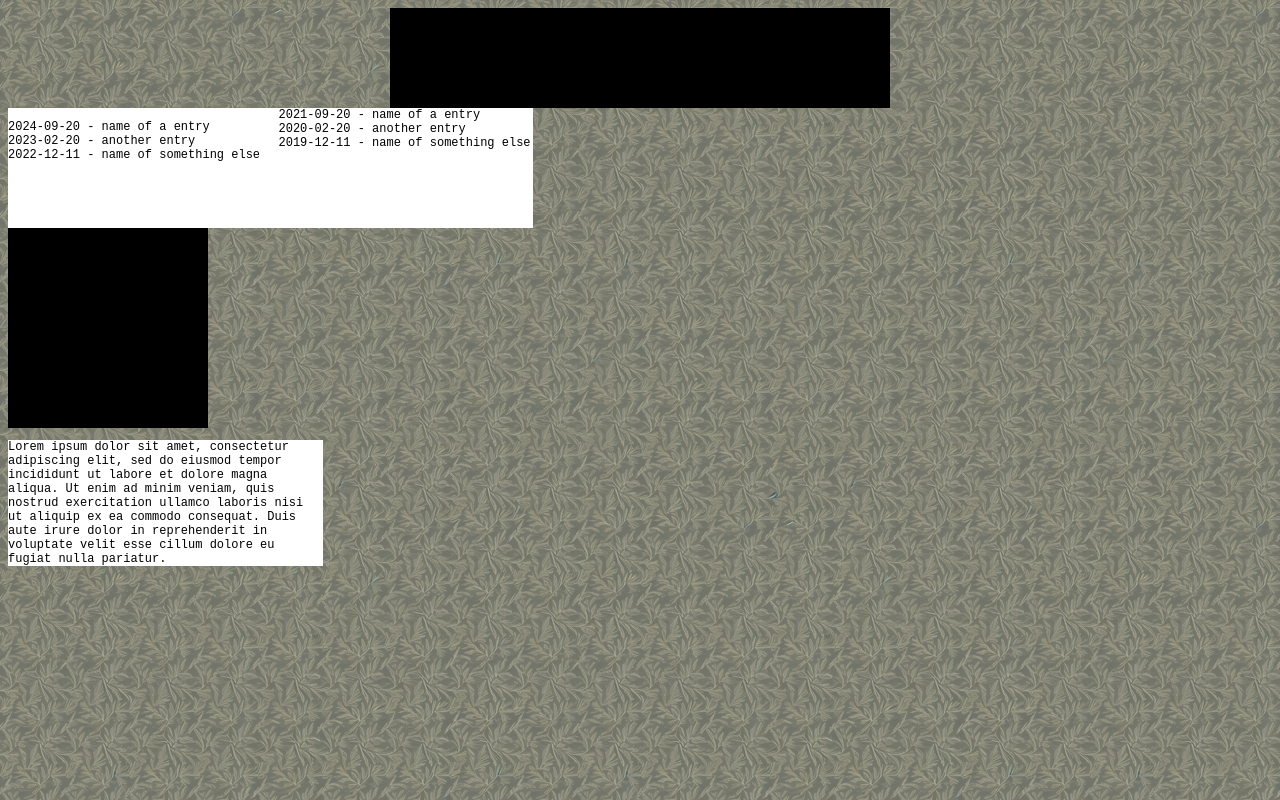
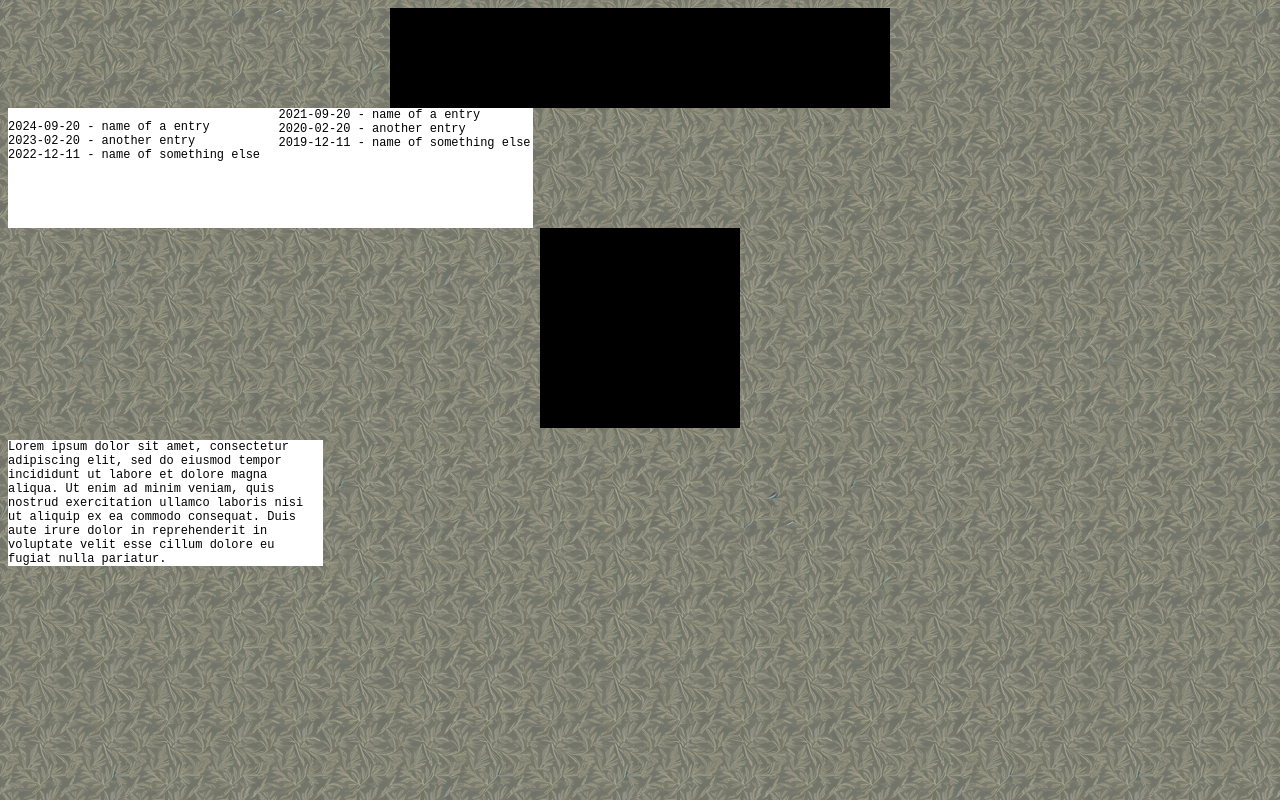
Before and after one commit to MiaVilke/MiaVilke.github.io, a plain HTML site: page stuffs.html in a window 1280 px wide. Drawn offline with Linux system fonts and the light colour scheme.

Commit message:
centrer div

```diff
--- a/stuffs.html
+++ b/stuffs.html
@@ -28,7 +28,7 @@
   </div>
 
   <div class="centerdiv">
-    <div id="imageplaceholder"></div>
+    <div id="imageplaceholder" class="centerdiv"></div>
     <div class="entrybody" id="blackcourier";>
       <p id="blackcourier";>
         Lorem ipsum dolor sit amet, consectetur adipiscing elit, sed do eiusmod tempor incididunt ut labore et dolore magna aliqua. Ut enim ad minim veniam, quis nostrud exercitation ullamco laboris nisi ut aliquip ex ea commodo consequat. Duis aute irure dolor in reprehenderit in voluptate velit esse cillum dolore eu fugiat nulla pariatur.
```
